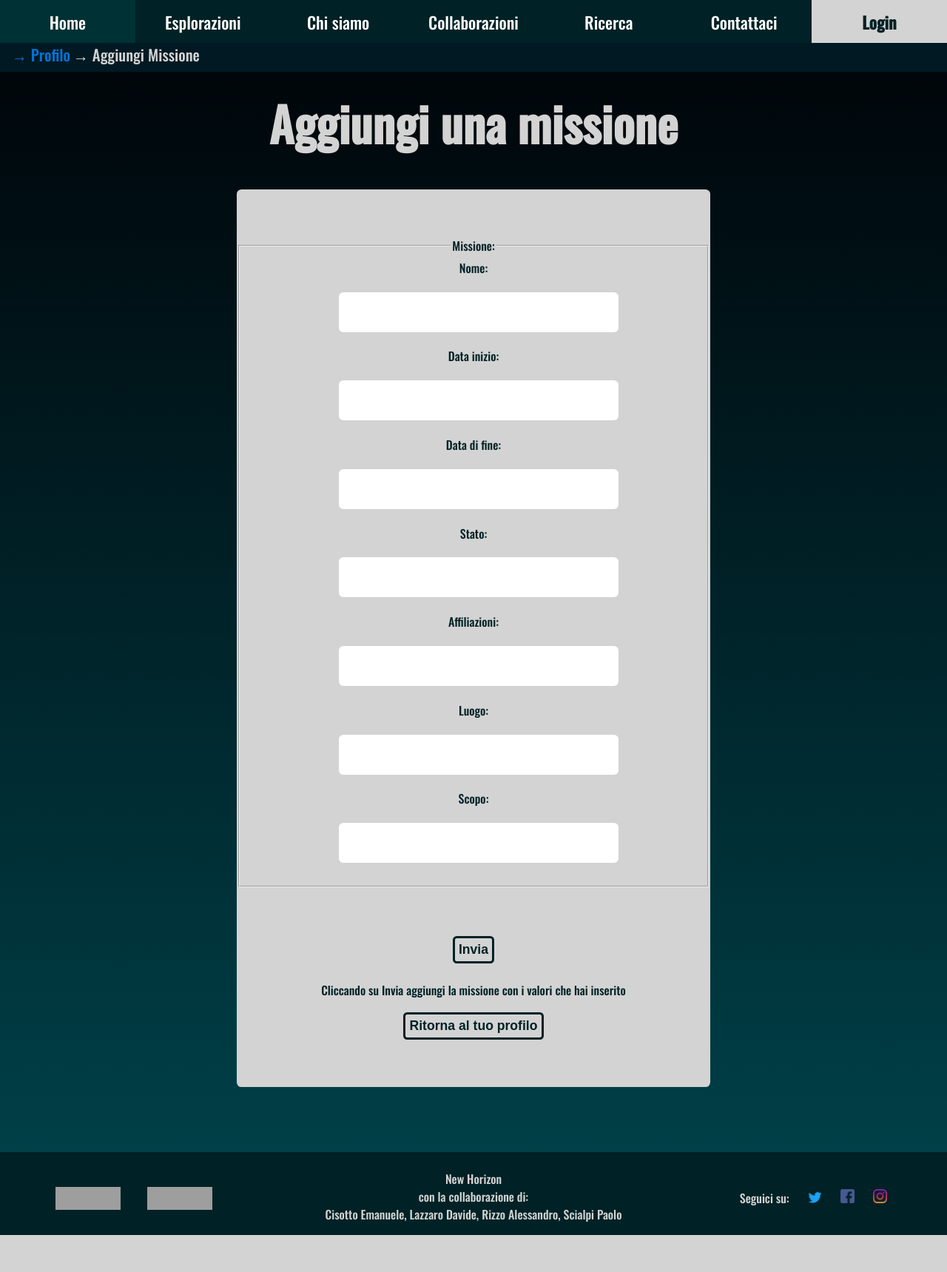
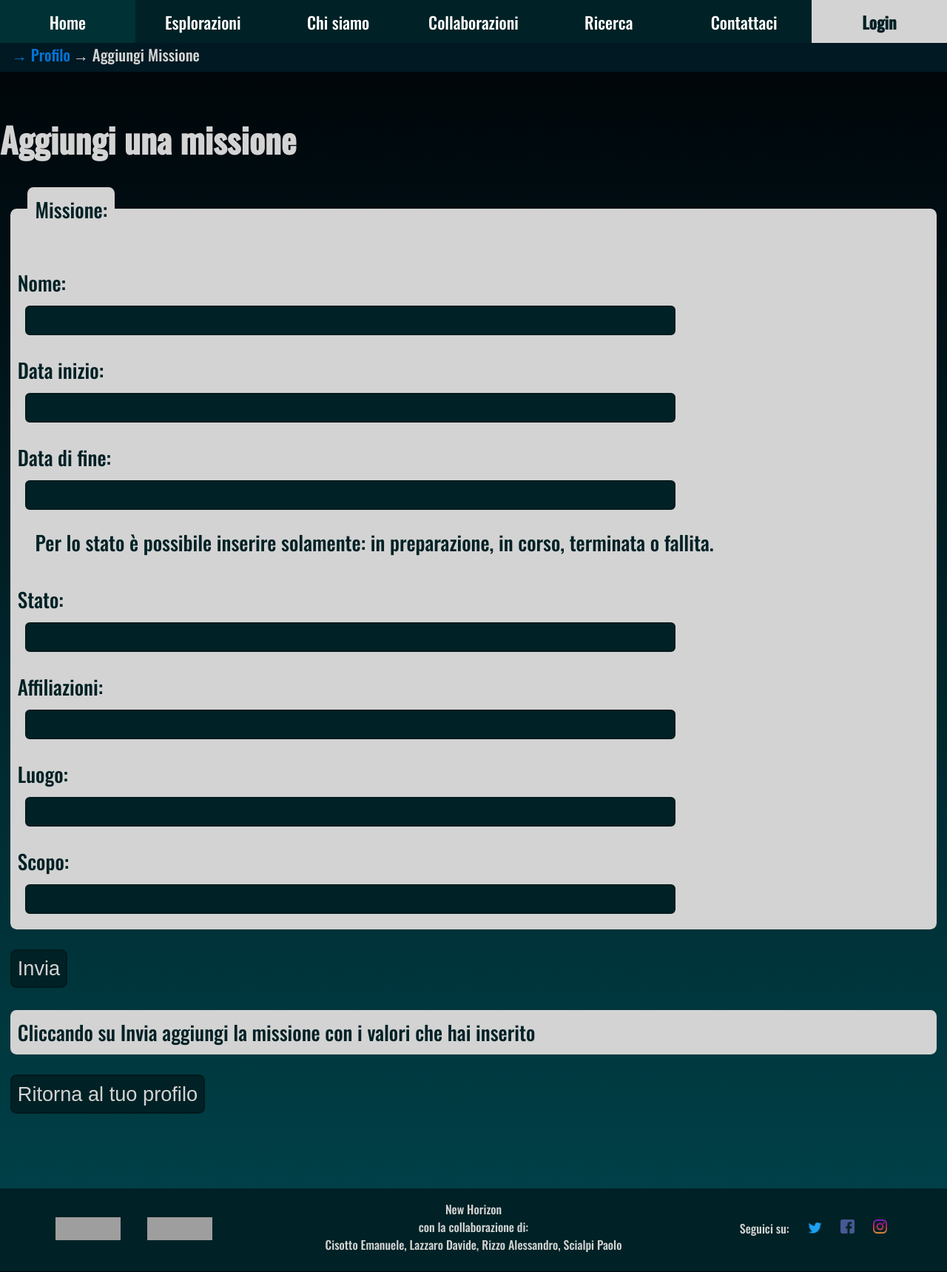
Before and after one commit to AlexRizzus/New_Horizon, a PHP site: page /aggiungi_missione.php in a window 1280 px wide. Shown: the whole page at 74% size. Before the commit the page ends 1669 px from the top, so only its background shows below. Run offline with PHP 8.4, Linux system fonts and the light colour scheme; the visitor is signed in with stand-in values (Sample User, id 1); grey boxes are pictures that could not be loaded.

Commit message:
controlli input aggiunta missione e cambiato stile pagina

```diff
--- a/aggiungi_missione.html
+++ b/aggiungi_missione.html
@@ -33,16 +33,16 @@
             </div>
                   <!-- bottone per chiudere la navigation mobile -->
             <a class="nav-tgl" title="menu">&equiv;</a>
-        <div id="login-content">
+        <div class="modifica-content">
 
-          <h1>Aggiungi una missione</h1>
-          <div id="login-box">
+          <h1 id="titlemodificamissione">Aggiungi una missione</h1>
+          <div class="modifica-content">
             <form action="aggiungi_missione.php" method="post">
-                 <campiDati/>
-                 <prova/>
+                 <p id="campiDati"></p>
+                 <p id="prova"></p>
                </form>
-               <p>Cliccando su Invia aggiungi la missione con i valori che hai inserito</p>
-               <button tabindex="9" class="login-button" onclick="location.href='admin.php'">Ritorna al tuo profilo</button>
+               <p class="scrittemodificamissione">Cliccando su Invia aggiungi la missione con i valori che hai inserito</p>
+               <button tabindex="9" class="buttonmodificamissione" onclick="location.href='admin.php'">Ritorna al tuo profilo</button>
         </div>
         <div id="footer">
             <p class="validation">
--- a/aggiungi_missione.php
+++ b/aggiungi_missione.php
@@ -7,15 +7,18 @@ session_start();
 
 if(isset($_SESSION['livello'])){
     if($_SESSION['livello'] == "amministratore"){
-            $stringa='<fieldset><legend>Missione:</legend>Nome: <input tabindex="1" type="text" name="nome"></nome><br>
-            Data inizio: <input tabindex="2" type="text" name="data_inizio"></Data inizio><br>
-            Data di fine: <input tabindex="3" type="text" name="data_fine"></Data di fine><br>
-            Stato: <input tabindex="4" type="text" name="stato"></Stato><br>
-            Affiliazioni: <input tabindex="5" type="text" name="affiliazioni"></Affiliazioni><br>
-            Luogo: <input tabindex="6" type="text" name="destinazione"></Luogo><br>
-            Scopo: <input tabindex="7" type="text" name="scopo"></Scopo></fieldset><br><br><input type="hidden" name="key">
-            <button tabindex="8" class="login-button" type="submit" name="add">Invia</button>';
-            $paginaHTML=str_replace("<campiDati/>",$stringa, $paginaHTML);
+            $stringa='<fieldset class="scrittemodificamissione"><legend class="scrittemodificamissione">Missione:</legend>
+            <p id="erroreNome"></p>Nome: <input titile="Inserisci il nome della missione" tabindex="1" class="buttoninputmodificamissione" type="text" name="nome"/>
+            <p id="erroreDataInizio"></p>Data inizio: <input titile="Inserisci la data iniziale" tabindex="2" class="buttoninputmodificamissione" type="text" name="data_inizio"/>
+            <p id="erroreDataFine"></p>Data di fine: <input titile="Inserisci la data di fine" tabindex="3" class="buttoninputmodificamissione" type="text" name="data_fine"/>
+            <p class="scrittemodificamissione">Per lo stato è possibile inserire solamente: in preparazione, in corso, terminata o fallita.</p>
+            <p id="erroreStato"></p>Stato: <input title="Inserisci lo stato della missione, puoi inserire in preparazione, in corso, terminata o fallita" tabindex="4" class="buttoninputmodificamissione" type="text" name="stato"/>
+            <p id="erroreAffiliazioni"></p>Affiliazioni: <input title="Inserisci le agenzie affiliate nella missione" tabindex="5" class="buttoninputmodificamissione" type="text" name="affiliazioni"/>
+            <p id="erroreLuogo"></p>Luogo: <input title="Inserisci il luogo della missione" tabindex="6" class="buttoninputmodificamissione" type="text" name="destinazione"/>
+            <p id="erroreScopo"></p>Scopo: <input title="Inserisci lo scopo della missione" tabindex="7" class="buttoninputmodificamissione" type="text" name="scopo"/></fieldset>
+            <input type="hidden" name="key"/>
+            <button tabindex="8"  class="buttonmodificamissione" type="submit" name="add">Invia</button>';
+            $paginaHTML=str_replace('<p id="campiDati"></p>',$stringa, $paginaHTML);
 
         if (isset($_POST['add'])) {
             $nome= $data_inizio =$data_fine=$stato=$affiliazioni=$destinazione=$scopo= "";
@@ -28,14 +31,85 @@ if(isset($_SESSION['livello'])){
             $destinazione = $oggettoConnessione->test_input($_POST["destinazione"]);
             $scopo = $oggettoConnessione->test_input($_POST["scopo"]);
 
-            $oggettoConnessione->add_mission($nome, $data_inizio, $data_fine, $stato, $affiliazioni, $destinazione, $scopo);
+            $errori = false;
+
+            if(!preg_match("/^[0-9]{4}-(0[1-9]|1[0-2])-(0[1-9]|[1-2][0-9]|3[0-1])$/",$data_inizio) || !$oggettoConnessione->validateDate($data_inizio, 'Y-m-d')){
+                $erroreDataInizio = '<p class="erroreModifica">La data deve essere nel formato YYYY-MM-DD</p>';
+                $paginaHTML = str_replace('<p id="erroreDataInizio"></p>', $erroreDataInizio, $paginaHTML);
+                $errori = true;
+            }
+            else{
+                $oggettoConnessione->modifica_data_inizio($missione, $data_inizio);
+            }
+            if(!preg_match("/^[0-9]{4}-(0[1-9]|1[0-2])-(0[1-9]|[1-2][0-9]|3[0-1])$/",$data_fine) || !$oggettoConnessione->validateDate($data_fine, 'Y-m-d') || $data_fine < $data_inizio ){
+
+                $erroreDataFine = '<p class="erroreModifica">La data di fine deve essere nel formato YYYY-MM-DD e non deve essere antecedente alla data inizio</p>';
+                $paginaHTML = str_replace('<p id="erroreDataFine"></p>', $erroreDataFine, $paginaHTML);
+                $errori = true;
+
+            }
+            else{
+                $oggettoConnessione->modifica_data_fine($missione, $data_fine);
+            }
+            if($stato == 'in preparazione' || $stato=='in corso' || $stato=='rientrata' || $stato=='fallita' || $stato=='terminata'){
+
+                $oggettoConnessione->modifica_stato($missione, $stato);
+            }
+            else{
+                $erroreStato = '<p class="erroreModifica">Lo stato deve essere: in preparazione, in corso, rientrata, fallita o terminata</p>';
+                $paginaHTML = str_replace('<p id="erroreStato"></p>', $erroreStato, $paginaHTML);
+                $errori = true;
+            }
+
+            if(strlen($nome)<26 && strlen($nome)>6){
+                if($oggettoConnessione->validateName($nome)){
+                    $oggettoConnessione->modifica_nome($missione, $nome);
+                }
+                else{
+                    $erroreNome = '<p class="erroreModifica">Il nome è già associato ad una missione</p>';
+                    $paginaHTML=str_replace('<p id="erroreNome"></p>', $erroreNome, $paginaHTML);
+                    $errori = true;
+                }
+            }
+            else{
+                $erroreNome = '<p class="erroreModifica">Il nome deve essere almeno di 6 caratteri e meno di 25 caratteri</p>';
+                $paginaHTML=str_replace('<p id="erroreNome"></p>', $erroreNome, $paginaHTML);
+                $errori = true;
+            }
+
+            if(strlen($affiliazioni)<201){
+                $oggettoConnessione->modifica_affiliazioni($missione, $affiliazioni);
+            }
+            else{
+                $paginaHTML=str_replace('<p id="erroreAffiliazioni"></p>', '<p class="erroreModifica">Affiliazioni non deve superare 200 caratteri</p>', $paginaHTML);
+                $errori = true;
+            }
+
+            if(strlen($destinazione)<41 && strlen($destinazione)>3){
+                $oggettoConnessione->modifica_destinazione($missione, $destinazione);
+            }
+            else{
+                $erroreLuogo = '<p class="erroreModifica">Luogo deve essere specificato e non deve superare i 40 caratteri</p>';
+                $paginaHTML=str_replace('<p id="erroreLuogo"></p>', $erroreLuogo, $paginaHTML);
+                $errori = true;
+            }
+
+            if(strlen($scopo)<201){
+                $oggettoConnessione->modifica_scopo($missione, $scopo);
+            }
+            else{
+                $paginaHTML=str_replace('<p id="erroreScopo"></p>', '<p class="erroreModifica">Scopo non deve superare 200 caratteri</p>', $paginaHTML);
+                $errori = true;
+            }
 
 
+            if($errori== false){
+                $paginaHTML = file_get_contents('aggiungi_missione.html');
+                $oggettoConnessione->add_mission($nome, $data_inizio, $data_fine, $stato, $affiliazioni, $destinazione, $scopo);
+                $stringa2='<p class="scrittemodificamissione">Missione aggiunta</p>';
+                $paginaHTML=str_replace('<p id="prova"></p>',$stringa2, $paginaHTML);
+            }
 
-
-
-            $stringa2='<p>Missione aggiunta</p>';
-            $paginaHTML=str_replace("<prova/>",$stringa2, $paginaHTML);
         }
             echo($paginaHTML);
 
--- a/dbConnection.php
+++ b/dbConnection.php
@@ -211,5 +211,22 @@ public function validateDate($date, $format = 'Y-m-d H:i:s')
     $d = DateTime::createFromFormat($format, $date);
     return $d && $d->format($format) == $date;
 }
+public function validateName($name){
+  $query = "SELECT nome FROM Missioni ORDER BY data_inizio DESC";
+  $queryResult=mysqli_query($this->connection, $query);
+  $result=array();
+    while($row = mysqli_fetch_assoc($queryResult))
+    {
+      $singolaEntry = $row['nome'];
+      array_push($result, $singolaEntry);
+    }
+  foreach($result as $valore){
+    if($name == $valore){
+      return false;
+    }
+  }
+  return true;
+
+}
 }
 ?>
--- a/style-landscape.css
+++ b/style-landscape.css
@@ -993,18 +993,12 @@
     .scrittemodificamissione{
       background-color:#d3d3d3;
       color:#002125;
-      border: 0.075em solid #d3d3d3;
-      border-radius: 0.3em;
-      padding: 0.3em;
-      margin:0.5em;
     }
     .buttoninputmodificamissione{
       background-color:#002125;
       color:#d3d3d3;
       border: 0.1em solid #001a1d;
       border-radius: 0.3em;
-      padding: 0.3em;
-      margin:0.5em;
       width: 70%;
     }
     .buttonmodificamissione{
@@ -1013,8 +1007,6 @@
       color:#d3d3d3;
       border: 0.1em solid #001a1d;
       border-radius: 0.3em;
-      padding: 0.3em;
-      margin:0.5em;
     }
     .scrittemodificamissione, .buttoninputmodificamissione, .erroreModifica{
       display: flex;
```
